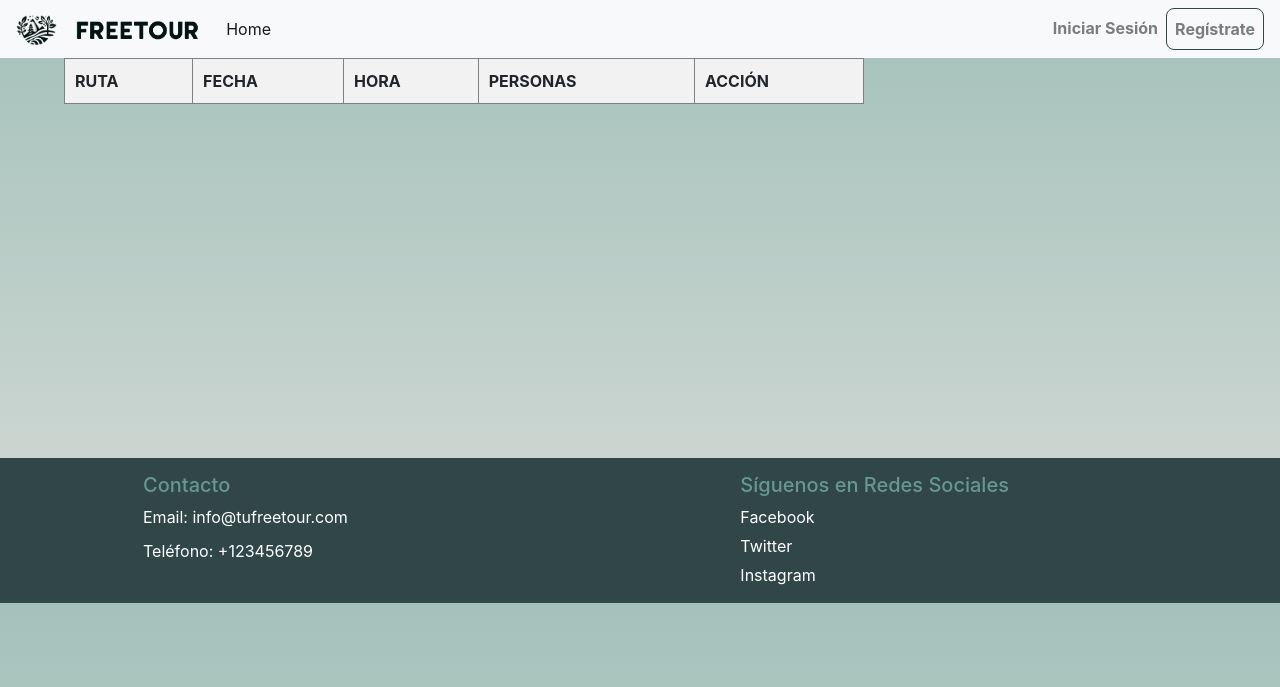
After one commit to mgonalc1802/FreeTour, a Symfony app: template templates/reserva/show.html.twig in a window 1280 px wide. The commit adds this page. Shown: the top 687 px of the page. Run offline with Twig, Linux system fonts and the light colour scheme; the template is opened without the code that fills it, so the values that code supplies are empty; some libraries are stand-ins or nearby versions.

Commit message:
Actualizar y Borrar Reserva. Mostrar Tours que se puedan reservar.

```diff
--- a/public/css/estilo/crearReserva.css
+++ b/public/css/estilo/crearReserva.css
@@ -1,10 +1,6 @@
 .contenedor
 {
-    position: relative;
-    height: 400px;
-    border-radius: 15px;
-    width: 800px;
-    margin-left: 4em;
+    margin: 4em;
 }
 
 .imagen
--- /dev/null
+++ b/public/css/estilo/misReservas.css
@@ -0,0 +1,32 @@
+.contenedor
+{
+    position: relative;
+    height: 400px;
+    border-radius: 15px;
+    width: 800px;
+    margin-left: 4em;
+}
+
+table
+{
+    width: 100%;
+    border-collapse: collapse;
+    margin-bottom: 20px;
+}
+
+thead
+{
+    background-color: #f2f2f2;
+}
+
+th
+{
+    padding: 10px;
+    text-align: left;
+}
+
+td
+{
+    border: 1px solid #ddd;
+    padding: 10px;
+}
--- a/src/Entity/Reserva.php
+++ b/src/Entity/Reserva.php
@@ -128,4 +128,9 @@ class Reserva
 
         return $this;
     }
+
+    public function __toString()
+    {
+        return "ID: " . $this->getId() . " Fecha: " . $this->getFecha()->format('d-m-Y') . " Hora: " . $this->getHora()->format('H:i');
+    }
 }
--- a/src/Entity/Ruta.php
+++ b/src/Entity/Ruta.php
@@ -208,4 +208,9 @@ class Ruta
 
         return $this;
     }
+
+    public function __toString()
+    {
+        return $this->titulo;
+    }
 }
--- a/src/Entity/Tour.php
+++ b/src/Entity/Tour.php
@@ -139,7 +139,7 @@ class Tour
 
     public function __toString()
     {
-        return $this->fecha->format('Y-m-d') . ' ';
+        return $this->fecha->format('d-m-Y') . ' ';
     }
 
 
--- a/src/Entity/User.php
+++ b/src/Entity/User.php
@@ -199,6 +199,11 @@ class User implements UserInterface, PasswordAuthenticatedUserInterface
         return $this;
     }
 
+    public function __toString()
+    {
+        return "ID: " . $this->getId() . " Nombre: " . $this->getNombre();
+    }
+
     public function jsonSerialize(): array
     {
         return [
--- a/src/Form/Type/ReservaType.php
+++ b/src/Form/Type/ReservaType.php
@@ -50,7 +50,9 @@ class ReservaType extends AbstractType
                     //Realiza la query
                     return $er->createQueryBuilder('t')
                         ->where('t.ruta_id = :id')
-                        ->setParameter('id', $rutaId);
+                        ->setParameter('id', $rutaId)
+                        ->andWhere('t.fecha > :val')
+                        ->setParameter('val', new \DateTime());
                 },
              ])
             ->add('Reserva', SubmitType::class)
--- a/src/Repository/TourRepository.php
+++ b/src/Repository/TourRepository.php
@@ -24,6 +24,8 @@ class TourRepository extends ServiceEntityRepository
     public function findAll(): array
     {
         return $this->createQueryBuilder('t')
+                    ->andWhere('t.fecha > :val')
+                    ->setParameter('val', new \DateTime())
                     ->getQuery()
                     ->getResult()
         ;
@@ -34,6 +36,8 @@ class TourRepository extends ServiceEntityRepository
         return $this->createQueryBuilder('t')
                     ->andWhere('t.ruta_id = :val')
                     ->setParameter('val', $idRuta)
+                    ->andWhere('t.fecha > :fec')
+                    ->setParameter('fec', new \DateTime())
                     ->getQuery()
                     ->getResult()
         ;
--- a/templates/base.html.twig
+++ b/templates/base.html.twig
@@ -34,7 +34,7 @@
                     {% endif %}
                     {% if  is_granted('ROLE_ADMIN') or is_granted('ROLE_USER') or is_granted('ROLE_GUIA') %}
                         <li class="nav-item">
-                            <a class="nav-link" href="#">Mis Reservas</a>
+                            <a class="nav-link" href="{{ path('misReservas') }}">Mis Reservas</a>
                         </li>
                     {% endif %}
 
--- /dev/null
+++ b/templates/reserva/show.html.twig
@@ -0,0 +1,56 @@
+{% extends 'base.html.twig' %}
+
+{% block title %}Mis Reservas{% endblock %}
+
+{% block body %}
+    <link rel = "stylesheet" href = "/CSS/estilo/misReservas.css" type = "text/css">
+
+    <div class = "contenedor">
+        <table border="1" id="tabla1">
+            <thead>
+                <tr>
+                    <th>RUTA</th>
+                    <th>FECHA</th>
+                    <th>HORA</th>
+                    <th>PERSONAS</th>
+                    <th>ACCIÓN</th>
+                </tr>
+            </thead>
+            <tbody>
+            {# {% for reserva in reservas %}
+                <tr>
+                    <td>{{reserva.tour.rutaid}}</td>
+                    <td>{{reserva.tour.hora|date('H:i')}}</td>
+                    <td>{{reserva.tour.fecha|date('d-m-Y')}}</td>
+                    <td><input type = "number" class = "personas" name = "personas" value = "{{reserva.numeroreservas}}"></td>
+                    <td>
+
+                        <input type = "button" class = "tours" name = "modificar" value = "Modificar">
+                        <input type = "button" class = "tours" name = "cancelar" value = "Cancelar">
+                    </td>
+                </tr>
+            {% endfor %} #}
+
+            {% for reserva in reservas %}
+                <tr>
+                    <td>{{reserva.tour.rutaid}}</td>
+                    <td>{{reserva.tour.hora|date('H:i')}}</td>
+                    <td>{{reserva.tour.fecha|date('d-m-Y')}}</td>
+                    <td>
+                        <form method="post" action="{{ path('modificarReserva', {'id': reserva.id}) }}">
+                            <input type="number" class="personas" name="personas" value="{{ reserva.numeroreservas }}">
+                    </td>
+                    <td>
+                            <button type="submit">Modificar</button>
+                        </form>
+                        <form method="post" action="{{ path('cancelarReserva', {'id': reserva.id}) }}">
+                            <button type="submit">Cancelar</button>
+                        </form>
+                    </td>
+                </tr>
+            {% endfor %}
+            </tbody>
+        </table>
+    </div>
+
+{% endblock %}
```
Also changed, not shown: src/Controller/ReservaController.php (+86 -19 lines), src/Controller/RutaController.php (+17 -2 lines), src/Controller/home.php (+0 -11 lines), src/Repository/ReservaRepository.php (+10 -0 lines), src/Repository/RutaRepository.php (+3 -21 lines), templates/reserva/error.html.twig (added, +12 -0 lines), templates/reserva/new.html.twig (+3 -6 lines), public/images/items/0d33f0b12d54f9fe37c72e1d6ade7b4764a526bb.jpg (added), public/images/items/c6d14005e8cb0bf52aa64bdc2227062427ea7b89.jpg (added), public/images/ruta/guias.jpg (added).
